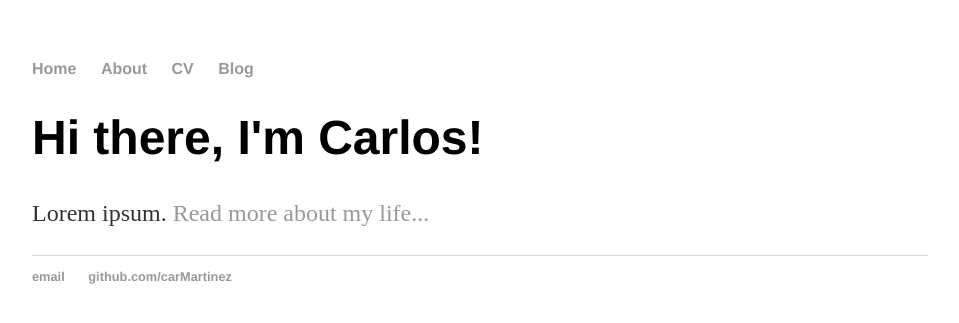
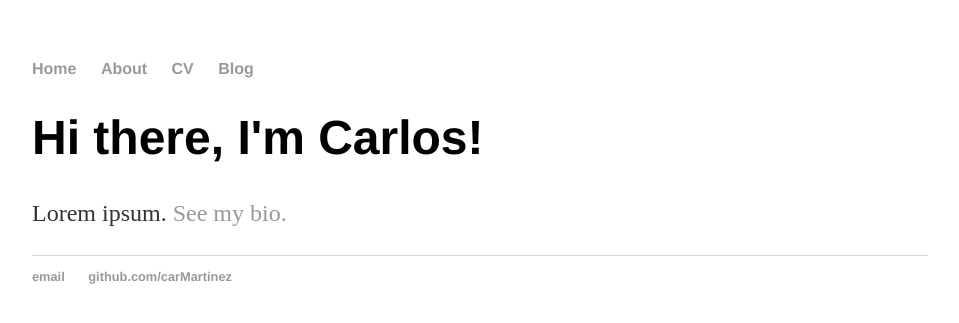
Before and after one commit to carMartinez/carMartinez.github.io, a Jekyll site: the page built from index.html, in a window 1280 px wide. Shown: the top 323 px of the page, without its empty margins (160-1119 px from the left). Built offline with Jekyll 4.4.1, drawn with Linux system fonts in a browser that asks for light colours.

Commit message:
Update index.html

```diff
--- a/index.html
+++ b/index.html
@@ -4,5 +4,5 @@ title: Carlos Martinez
 ---
 <div class="blurb">
 	<h1>Hi there, I'm Carlos!</h1>
-	<p>Lorem ipsum. <a href="/about">Read more about my life...</a></p>
+	<p>Lorem ipsum. <a href="/about">See my bio.</a></p>
 </div><!-- /.blurb -->
```
